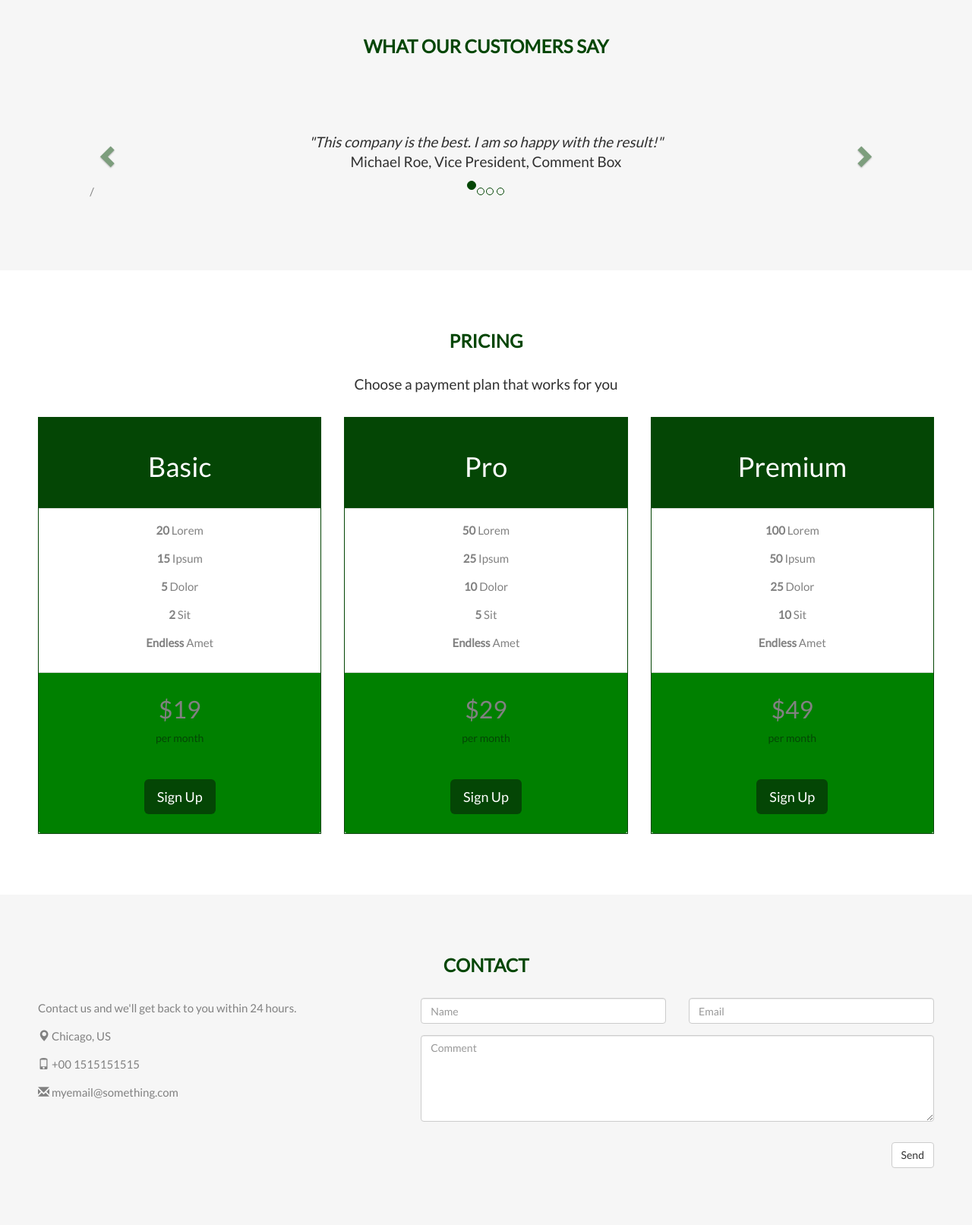
After one commit to Izorth/Proyect, a CodeIgniter app: the page made by application/views/index2.html in a window 1280 px wide. The commit adds this page. Shown: the part 2787-4400 px from the top of the page at 76% size. Run offline with CodeIgniter, Linux system fonts and the light colour scheme; some libraries are stand-ins or nearby versions.

Commit message:
proyecto

```diff
--- a/application/controllers/php.php
+++ b/application/controllers/php.php
@@ -25,6 +25,7 @@ class Php extends CI_Controller {
 				else{
 					$data['error']="E-mail or password incorrects, try again";
 					$this->load->view('login',$data);//lo enviamos a la pantalla del login
+
 				}
 			}
 		}
--- /dev/null
+++ b/application/views/index2.html
@@ -0,0 +1,528 @@
+
+<!DOCTYPE html>
+<html lang="en">
+<head>
+  <!-- Theme Made By www.w3schools.com - No Copyright -->
+  <title>GARP Company Page</title>
+  <meta charset="utf-8">
+  <meta name="viewport" content="width=device-width, initial-scale=1">
+  <link rel="stylesheet" href="http://maxcdn.bootstrapcdn.com/bootstrap/3.3.5/css/bootstrap.min.css">
+  <link href="http://fonts.googleapis.com/css?family=Montserrat" rel="stylesheet" type="text/css">
+  <link href="http://fonts.googleapis.com/css?family=Lato" rel="stylesheet" type="text/css">
+  <script src="https://ajax.googleapis.com/ajax/libs/jquery/1.11.1/jquery.min.js"></script>
+  <script src="http://maxcdn.bootstrapcdn.com/bootstrap/3.3.5/js/bootstrap.min.js"></script>
+  <style>
+  body {
+      font: 400 15px Lato, sans-serif;
+      line-height: 1.8;
+      color: #818181;
+  }
+  h2 {
+      font-size: 24px;
+      text-transform: uppercase;
+      color: #044605;
+      font-weight: 600;
+      margin-bottom: 30px;
+  }
+  h4 {
+      font-size: 19px;
+      line-height: 1.375em;
+      color: #303030;
+      font-weight: 400;
+      margin-bottom: 30px;
+  }
+  .jumbotron {
+      background-color: #044605;
+      color: #fff;
+      padding: 100px 25px;
+      font-family: Montserrat, sans-serif;
+  }
+  .container-fluid {
+      padding: 60px 50px;
+  }
+  .bg-grey {
+      background-color: #f6f6f6;
+  }
+  .logo-small {
+      color: #044605;
+      font-size: 50px;
+  }
+  .logo {
+      color: #044605;
+      font-size: 200px;
+  }
+  .thumbnail {
+      padding: 0 0 15px 0;
+      border: none;
+      border-radius: 0;
+  }
+  .thumbnail img {
+      width: 100%;
+      height: 100%;
+      margin-bottom: 10px;
+  }
+  .carousel-control.right, .carousel-control.left {
+      background-image: none;
+      color: #044605;
+  }
+  .carousel-indicators li {
+      border-color: #044605;
+  }
+  .carousel-indicators li.active {
+      background-color: #044605;
+  }
+  .item h4 {
+      font-size: 19px;
+      line-height: 1.375em;
+      font-weight: 400;
+      font-style: italic;
+      margin: 70px 0;
+  }
+  .item span {
+      font-style: normal;
+  }
+  .panel {
+      border: 1px solid #044605;
+      border-radius:0 !important;
+      transition: box-shadow 0.5s;
+  }
+  .panel:hover {
+      box-shadow: 5px 0px 40px rgba(0,0,0, .2);
+  }
+  .panel-footer .btn:hover {
+      border: 1px solid #f4511e;
+      background-color: #fff !important;
+      color: #f4511e;
+  }
+  .panel-heading {
+      color: #fff !important;
+      background-color: #044605 !important;
+      padding: 25px;
+      border-bottom: 1px solid transparent;
+      border-top-left-radius: 0px;
+      border-top-right-radius: 0px;
+      border-bottom-left-radius: 0px;
+      border-bottom-right-radius: 0px;
+  }
+  .panel-footer {
+      background-color: green !important;
+  }
+  .panel-footer h3 {
+      font-size: 32px;
+  }
+  .panel-footer h4 {
+      color: #044605;
+      font-size: 14px;
+  }
+  .panel-footer .btn {
+      margin: 15px 0;
+      background-color: #044605;
+      color: #fff;
+  }
+  .navbar {
+      margin-bottom: 0;
+      background-color: #044605;
+      z-index: 9999;
+      border: 0;
+      font-size: 12px !important;
+      line-height: 1.42857143 !important;
+      letter-spacing: 4px;
+      border-radius: 0;
+      font-family: Montserrat, sans-serif;
+  }
+  .navbar li a, .navbar .navbar-brand {
+      color: #fff !important;
+  }
+  .navbar-nav li a:hover, .navbar-nav li.active a {
+      color: #044605 !important;
+      background-color: #fff !important;
+  }
+  .navbar-default .navbar-toggle {
+      border-color: transparent;
+      color: #fff !important;
+  }
+  footer .glyphicon {
+      font-size: 20px;
+      margin-bottom: 20px;
+      color: #044605;
+  }
+  .slideanim {visibility:hidden;}
+  .slide {
+      animation-name: slide;
+      -webkit-animation-name: slide;
+      animation-duration: 1s;
+      -webkit-animation-duration: 1s;
+      visibility: visible;
+  }
+  @keyframes slide {
+    0% {
+      opacity: 0;
+      -webkit-transform: translateY(70%);
+    }
+    100% {
+      opacity: 1;
+      -webkit-transform: translateY(0%);
+    }
+  }
+  @-webkit-keyframes slide {
+    0% {
+      opacity: 0;
+      -webkit-transform: translateY(70%);
+    }
+    100% {
+      opacity: 1;
+      -webkit-transform: translateY(0%);
+    }
+  }
+  @media screen and (max-width: 768px) {
+    .col-sm-4 {
+      text-align: center;
+      margin: 25px 0;
+    }
+    .btn-lg {
+        width: 100%;
+        margin-bottom: 35px;
+    }
+  }
+  @media screen and (max-width: 480px) {
+    .logo {
+        font-size: 150px;
+    }
+  }
+  </style>
+</head>
+<body id="myPage" data-spy="scroll" data-target=".navbar" data-offset="60">
+
+<nav class="navbar navbar-default navbar-fixed-top">
+  <div class="container">
+    <div class="navbar-header">
+      <button type="button" class="navbar-toggle" data-toggle="collapse" data-target="#myNavbar">
+        <span class="icon-bar"></span>
+        <span class="icon-bar"></span>
+        <span class="icon-bar"></span>
+      </button>
+      <a class="navbar-brand" href="#myPage">Logo</a>
+    </div>
+    <div class="collapse navbar-collapse" id="myNavbar">
+      <ul class="nav navbar-nav navbar-right">
+        <li><a href="#about">ABOUT</a></li>
+        <li><a href="#services">SERVICES</a></li>
+        <!--<li><a href="#portfolio">PORTFOLIO</a></li>-->
+        <li><a href="#pricing">PRICING</a></li>
+        <li><a href="#contact">CONTACT</a></li>
+      </ul>
+    </div>
+  </div>
+</nav>
+
+<div class="jumbotron text-center">
+  <h1>Garp Company</h1>
+  <p>We specialize in FUN</p>
+  <form class="form-inline">
+    <input type="email" class="form-control" size="50" placeholder="Email Address" required>
+    <button type="button" class="btn btn-danger">Subscribe</button>
+  </form>
+</div>
+
+<!-- Container (About Section) -->
+<div id="about" class="container-fluid">
+  <div class="row">
+    <div class="col-sm-8">
+      <h2>About Company Page</h2><br>
+      <h4>Lorem ipsum dolor sit amet, consectetur adipiscing elit, sed do eiusmod tempor incididunt ut labore et dolore magna aliqua. Ut enim ad minim veniam, quis nostrud exercitation ullamco laboris nisi ut aliquip ex ea commodo consequat.</h4><br>
+      <p>Lorem ipsum dolor sit amet, consectetur adipiscing elit, sed do eiusmod tempor incididunt ut labore et dolore magna aliqua. Ut enim ad minim veniam, quis nostrud exercitation ullamco laboris nisi ut aliquip ex ea commodo consequat. Excepteur sint occaecat cupidatat non proident, sunt in culpa qui officia deserunt mollit anim id est laborum consectetur adipiscing elit, sed do eiusmod tempor incididunt ut labore et dolore magna aliqua. Ut enim ad minim veniam, quis nostrud exercitation ullamco laboris nisi ut aliquip ex ea commodo consequat.</p>
+      <br><button class="btn btn-default btn-lg">Get in Touch</button>
+    </div>
+    <div class="col-sm-4">
+      <span class="glyphicon glyphicon-signal logo"></span>
+    </div>
+  </div>
+</div>
+
+<div class="container-fluid bg-grey">
+  <div class="row">
+    <div class="col-sm-4">
+      <span class="glyphicon glyphicon-globe logo slideanim"></span>
+    </div>
+    <div class="col-sm-8">
+      <h2>Our Values</h2><br>
+      <h4><strong>MISSION:</strong> Our mission lorem ipsum dolor sit amet, consectetur adipiscing elit, sed do eiusmod tempor incididunt ut labore et dolore magna aliqua. Ut enim ad minim veniam, quis nostrud exercitation ullamco laboris nisi ut aliquip ex ea commodo consequat.</h4><br>
+      <p><strong>VISION:</strong> Our vision Lorem ipsum dolor sit amet, consectetur adipiscing elit, sed do eiusmod tempor incididunt ut labore et dolore magna aliqua. Ut enim ad minim veniam, quis nostrud exercitation ullamco laboris nisi ut aliquip ex ea commodo consequat.
+      Lorem ipsum dolor sit amet, consectetur adipiscing elit, sed do eiusmod tempor incididunt ut labore et dolore magna aliqua. Ut enim ad minim veniam, quis nostrud exercitation ullamco laboris nisi ut aliquip ex ea commodo consequat.</p>
+    </div>
+  </div>
+</div>
+
+<!-- Container (Services Section) -->
+<div id="services" class="container-fluid text-center">
+  <h2>SERVICES</h2>
+  <h4>What we offer</h4>
+  <br>
+  <div class="row slideanim">
+    <div class="col-sm-4">
+      <span class="glyphicon glyphicon-off logo-small"></span>
+      <h4>POWER</h4>
+      <p>Lorem ipsum dolor sit amet..</p>
+    </div>
+    <div class="col-sm-4">
+      <span class="glyphicon glyphicon-heart logo-small"></span>
+      <h4>LOVE</h4>
+      <p>Lorem ipsum dolor sit amet..</p>
+    </div>
+    <div class="col-sm-4">
+      <span class="glyphicon glyphicon-lock logo-small"></span>
+      <h4>JOB DONE</h4>
+      <p>Lorem ipsum dolor sit amet..</p>
+    </div>
+  </div>
+  <br><br>
+  <div class="row slideanim">
+    <div class="col-sm-4">
+      <span class="glyphicon glyphicon-leaf logo-small"></span>
+      <h4>GREEN</h4>
+      <p>Lorem ipsum dolor sit amet..</p>
+    </div>
+    <div class="col-sm-4">
+      <span class="glyphicon glyphicon-certificate logo-small"></span>
+      <h4>CERTIFIED</h4>
+      <p>Lorem ipsum dolor sit amet..</p>
+    </div>
+    <div class="col-sm-4">
+      <span class="glyphicon glyphicon-wrench logo-small"></span>
+      <h4 style="color:#303030;">HARD WORK</h4>
+      <p>Lorem ipsum dolor sit amet..</p>
+    </div>
+  </div>
+</div>
+
+<!-- Container (Portfolio Section) -->
+<div id="portfolio" class="container-fluid text-center bg-grey">
+  <h2>Portfolio</h2><br>
+  <h4>Where we work</h4>
+  <div class="row text-center slideanim">
+    <div class="col-sm-4">
+      <div class="thumbnail">
+        <img src="paris.jpg" alt="Paris" width="400" height="300">
+        <p><strong>Paris</strong></p>
+        <p>Yes, we built Games in Paris</p>
+      </div>
+    </div>
+    <div class="col-sm-4">
+      <div class="thumbnail">
+        <img src="newyork.jpg" alt="New York" width="400" height="300">
+        <p><strong>New York</strong></p>
+        <p>We built New York Games</p>
+      </div>
+    </div>
+    <div class="col-sm-4">
+      <div class="thumbnail">
+        <img src="sanfran.jpg" alt="San Francisco" width="400" height="300">
+        <p><strong>San Francisco</strong></p>
+        <p>Yes, San Fran is ours</p>
+      </div>
+    </div>
+  </div><br>
+
+  <h2>  What our customers say</h2>
+  <div id="myCarousel" class="carousel slide text-center" data-ride="carousel">
+    <!-- Indicators -->
+    <ol class="carousel-indicators">
+      <li data-target="#myCarousel" data-slide-to="0" class="active">/<li>
+      <li data-target="#myCarousel" data-slide-to="1"></li>
+      <li data-target="#myCarousel" data-slide-to="2"></li>
+    </ol>
+
+    <!-- Wrapper for slides -->
+    <div class="carousel-inner" role="listbox">
+      <div class="item active">
+        <h4>"This company is the best. I am so happy with the result!"<br><span style="font-style:normal;">Michael Roe, Vice President, Comment Box</span></h4>
+      </div>
+      <div class="item">
+        <h4>"One word... WOW!!"<br><span style="font-style:normal;">John Doe, Salesman, Rep Inc</span></h4>
+      </div>
+      <div class="item">
+        <h4>"Could I... BE any more happy with this company?"<br><span style="font-style:normal;">Chandler Bing, Actor, FriendsAlot</span></h4>
+      </div>
+    </div>
+
+    <!-- Left and right controls -->
+    <a class="left carousel-control" href="#myCarousel" role="button" data-slide="prev">
+      <span class="glyphicon glyphicon-chevron-left" aria-hidden="true"></span>
+      <span class="sr-only">Previous</span>
+    </a>
+    <a class="right carousel-control" href="#myCarousel" role="button" data-slide="next">
+      <span class="glyphicon glyphicon-chevron-right" aria-hidden="true"></span>
+      <span class="sr-only">Next</span>
+    </a>
+  </div>
+</div>
+
+<!-- Container (Pricing Section) -->
+<div id="pricing" class="container-fluid">
+  <div class="text-center">
+    <h2>Pricing</h2>
+    <h4>Choose a payment plan that works for you</h4>
+  </div>
+  <div class="row slideanim">
+    <div class="col-sm-4 col-xs-12">
+      <div class="panel panel-default text-center">
+        <div class="panel-heading">
+          <h1>Basic</h1>
+        </div>
+        <div class="panel-body">
+          <p><strong>20</strong> Lorem</p>
+          <p><strong>15</strong> Ipsum</p>
+          <p><strong>5</strong> Dolor</p>
+          <p><strong>2</strong> Sit</p>
+          <p><strong>Endless</strong> Amet</p>
+        </div>
+        <div class="panel-footer plan">
+          <h3>$19</h3>
+          <h4>per month</h4>
+          <button class="btn btn-lg">Sign Up</button>
+        </div>
+      </div>
+    </div>
+    <div class="col-sm-4 col-xs-12">
+      <div class="panel panel-default text-center">
+        <div class="panel-heading">
+          <h1>Pro</h1>
+        </div>
+        <div class="panel-body">
+          <p><strong>50</strong> Lorem</p>
+          <p><strong>25</strong> Ipsum</p>
+          <p><strong>10</strong> Dolor</p>
+          <p><strong>5</strong> Sit</p>
+          <p><strong>Endless</strong> Amet</p>
+        </div>
+        <div class="panel-footer plan">
+          <h3>$29</h3>
+          <h4>per month</h4>
+          <button class="btn btn-lg">Sign Up</button>
+        </div>
+      </div>
+    </div>
+    <div class="col-sm-4 col-xs-12">
+      <div class="panel panel-default text-center">
+        <div class="panel-heading">
+          <h1>Premium</h1>
+        </div>
+        <div class="panel-body">
+          <p><strong>100</strong> Lorem</p>
+          <p><strong>50</strong> Ipsum</p>
+          <p><strong>25</strong> Dolor</p>
+          <p><strong>10</strong> Sit</p>
+          <p><strong>Endless</strong> Amet</p>
+        </div>
+        <div class="panel-footer plan">
+          <h3>$49</h3>
+          <h4>per month</h4>
+          <button class="btn btn-lg">Sign Up</button>
+        </div>
+      </div>
+    </div>
+  </div>
+</div>
+
+<!-- Container (Contact Section) -->
+<div id="contact" class="container-fluid bg-grey">
+  <h2 class="text-center">CONTACT</h2>
+  <div class="row">
+    <div class="col-sm-5">
+      <p>Contact us and we'll get back to you within 24 hours.</p>
+      <p><span class="glyphicon glyphicon-map-marker"></span> Chicago, US</p>
+      <p><span class="glyphicon glyphicon-phone"></span> +00 1515151515</p>
+      <p><span class="glyphicon glyphicon-envelope"></span> myemail@something.com</p>
+    </div>
+    <div class="col-sm-7 slideanim">
+      <div class="row">
+        <div class="col-sm-6 form-group">
+          <input class="form-control" id="name" name="name" placeholder="Name" type="text" required>
+        </div>
+        <div class="col-sm-6 form-group">
+          <input class="form-control" id="email" name="email" placeholder="Email" type="email" required>
+        </div>
+      </div>
+      <textarea class="form-control" id="comments" name="comments" placeholder="Comment" rows="5"></textarea><br>
+      <div class="row">
+        <div class="col-sm-12 form-group">
+          <button class="btn btn-default pull-right" type="submit">Send</button>
+        </div>
+      </div>
+    </div>
+  </div>
+</div>
+
+<div id="googleMap" style="height:400px;width:100%;"></div>
+
+<!-- Add Google Maps -->
+<script src="http://maps.googleapis.com/maps/api/js"></script>
+<script>
+var myCenter = new google.maps.LatLng(41.878114, -87.629798);
+
+function initialize() {
+var mapProp = {
+  center:myCenter,
+  zoom:12,
+  scrollwheel:false,
+  draggable:false,
+  mapTypeId:google.maps.MapTypeId.ROADMAP
+  };
+
+var map = new google.maps.Map(document.getElementById("googleMap"),mapProp);
+
+var marker = new google.maps.Marker({
+  position:myCenter,
+  });
+
+marker.setMap(map);
+}
+
+google.maps.event.addDomListener(window, 'load', initialize);
+</script>
+
+<footer class="container-fluid text-center">
+  <a href="#myPage" title="To Top">
+    <span class="glyphicon glyphicon-chevron-up"></span>
+  </a>
+  <p>Bootstrap Theme Made By <a href="http://www.w3schools.com" title="Visit w3schools">www.w3schools.com</a></p>
+</footer>
+
+<script>
+$(document).ready(function(){
+  // Add smooth scrolling to all links in navbar + footer link
+  $(".navbar a, footer a[href='#myPage']").on('click', function(event) {
+
+    // Prevent default anchor click behavior
+    event.preventDefault();
+
+    // Store hash
+    var hash = this.hash;
+
+    // Using jQuery's animate() method to add smooth page scroll
+    // The optional number (900) specifies the number of milliseconds it takes to scroll to the specified area
+    $('html, body').animate({
+      scrollTop: $(hash).offset().top
+    }, 900, function(){
+
+      // Add hash (#) to URL when done scrolling (default click behavior)
+      window.location.hash = hash;
+    });
+  });
+
+  // Slide in elements on scroll
+  $(window).scroll(function() {
+    $(".slideanim").each(function(){
+      var pos = $(this).offset().top;
+
+      var winTop = $(window).scrollTop();
+        if (pos < winTop + 600) {
+          $(this).addClass("slide");
+        }
+    });
+  });
+})
+</script>
+
+</body>
+</html>
```
Also changed, not shown: application/views/welcome_message.php (+5 -3 lines).
